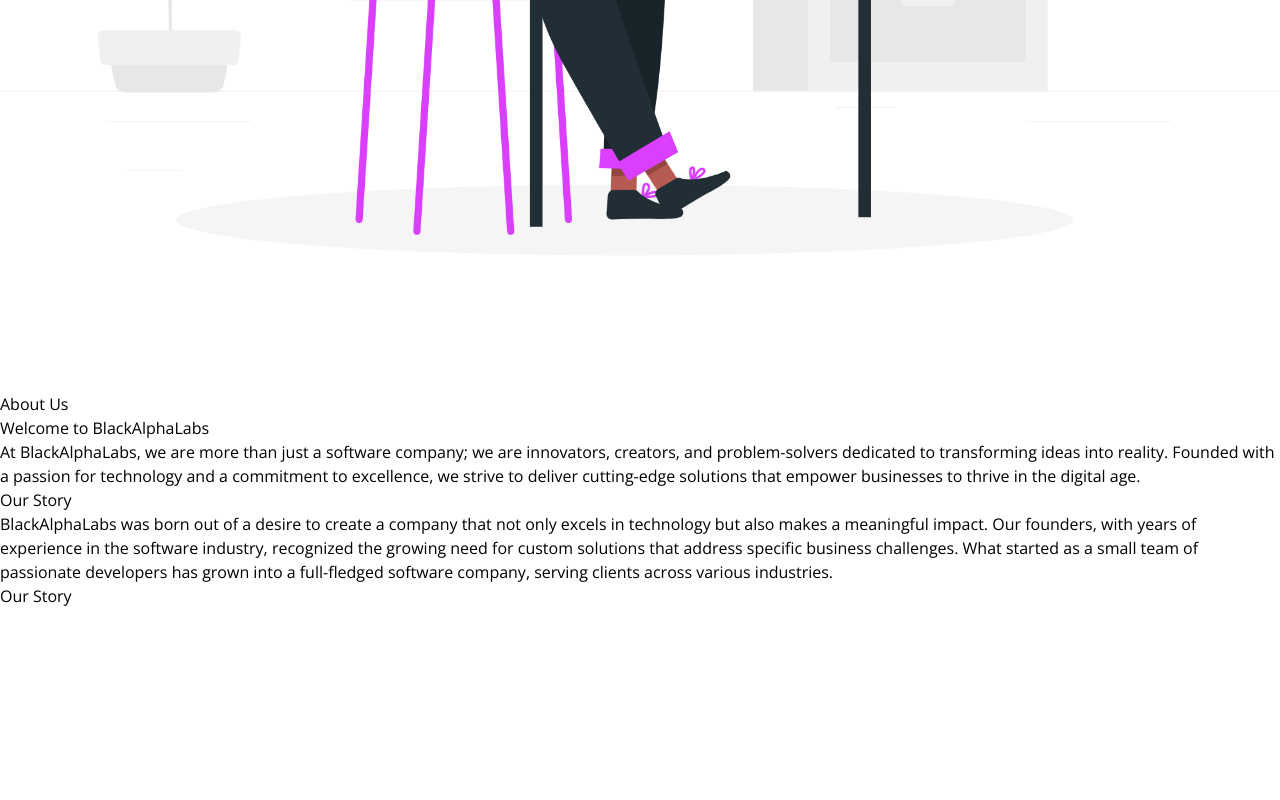
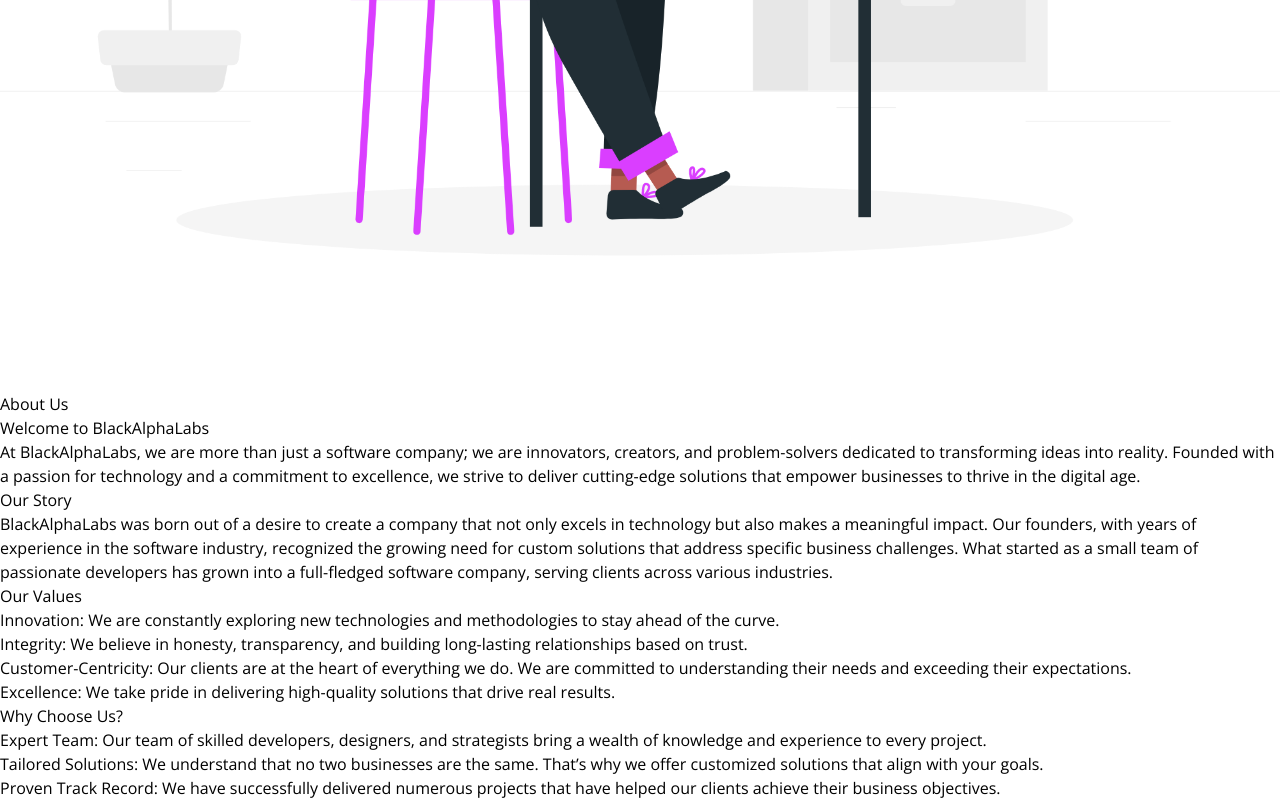
Before and after one commit to BackendExpert/SiteBAL, a React (Vite) app: page / in a window 1280 px wide. Shown: the part 1110-1910 px from the top of the page. Before the commit the page ends 1718 px from the top, so only its background shows below. Built offline with nearby package versions, Linux system fonts and the light colour scheme.

Commit message:
Update HomePage.jsx

```diff
--- a/src/components/HomePage/HomePage.jsx
+++ b/src/components/HomePage/HomePage.jsx
@@ -1,5 +1,6 @@
 import React from 'react'
 import HPRight from '../../assets/HomePageRight.png'
+import { BsDot } from 'react-icons/bs'
 
 const HomePage = () => {
   return (
@@ -41,9 +42,36 @@ const HomePage = () => {
 
             <div className="md:flex my-8">
                 <div className="md:my-0 my-4 w-full md:mr-4 bg-white py-4 px-6 duration-500 hover:shadow-2xl">
-                    <h1 className="text-purple-600 text-xl font-semibold text-center">Our Story</h1>
+                    <h1 className="text-purple-600 text-xl font-semibold text-center">Our Values</h1>
+                    <div className="">
+                        <p className="flex py-2">
+                            <p className="mt-1"><span className='text-purple-600 font-semibold'>Innovation:</span> We are constantly exploring new technologies and methodologies to stay ahead of the curve.</p>
+                        </p>
+                        <p className="flex py-2">
+                            <p className="mt-1"><span className='text-purple-600 font-semibold'>Integrity:</span> We believe in honesty, transparency, and building long-lasting relationships based on trust.</p>
+                        </p>
+                        <p className="flex py-2">
+                            <p className="mt-1"><span className='text-purple-600 font-semibold'>Customer-Centricity:</span> Our clients are at the heart of everything we do. We are committed to understanding their needs and exceeding their expectations.</p>
+                        </p>
+                        <p className="flex py-2">
+                            <p className="mt-1"><span className='text-purple-600 font-semibold'>Excellence:</span> We take pride in delivering high-quality solutions that drive real results.</p>
+                        </p>
+                    </div>
                 </div>
-                <div className="md:my-0 my-4 w-full md:mr-4 bg-white py-4 px-6 duration-500 hover:shadow-2xl"></div>
+                <div className="md:my-0 my-4 w-full md:mr-4 bg-white py-4 px-6 duration-500 hover:shadow-2xl">
+                    <h1 className="text-purple-600 text-xl font-semibold text-center">Why Choose Us?</h1>
+                    <div className="">
+                        <p className="flex py-2">
+                            <p className="mt-1"><span className='text-purple-600 font-semibold'>Expert Team:</span> Our team of skilled developers, designers, and strategists bring a wealth of knowledge and experience to every project.</p>
+                        </p>
+                        <p className="flex py-2">
+                            <p className="mt-1"><span className='text-purple-600 font-semibold'>Tailored Solutions:</span> We understand that no two businesses are the same. That’s why we offer customized solutions that align with your goals.</p>
+                        </p>
+                        <p className="flex py-2">
+                            <p className="mt-1"><span className='text-purple-600 font-semibold'>Proven Track Record:</span> We have successfully delivered numerous projects that have helped our clients achieve their business objectives.</p>
+                        </p>
+                    </div>
+                </div>
             </div>
         </div>
     </div>
```
